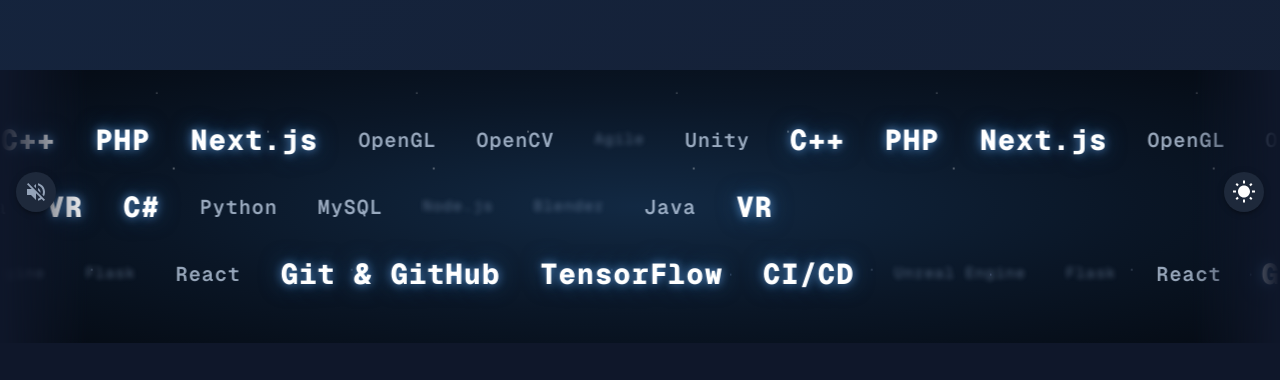
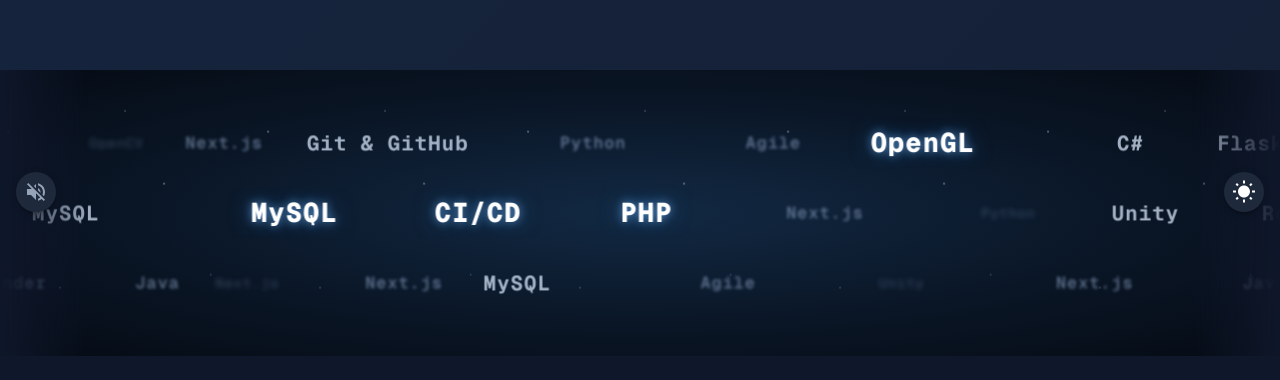
Before and after one commit to ghero56/ghero56.github.io, a Next.js app: page / in a window 1280 px wide. Shown: the part 572-952 px from the top of the page. Built offline with nearby package versions, Linux system fonts and the light colour scheme.

Commit message:
perf(home): recycling rAF tech marquee with random order, depth and gaps
Off-screen labels are removed from the DOM so the node count stays bounded; 3 lanes at different speeds/directions.

Co-Authored-By: Claude Opus 4.8 <noreply@anthropic.com>

```diff
--- a/app/components/tech-marquee.jsx
+++ b/app/components/tech-marquee.jsx
@@ -1,101 +1,175 @@
 "use client";
-import React from "react";
+import React, { useEffect, useRef } from "react";
 import { Box, Stack } from "@mui/material";
 import { keyframes } from "@mui/system";
 
-const scrollLeft = keyframes`
-  from { transform: translateX(0); }
-  to { transform: translateX(-50%); }
-`;
-const scrollRight = keyframes`
-  from { transform: translateX(-50%); }
-  to { transform: translateX(0); }
-`;
 const drift = keyframes`
-  from { background-position: 0 0, 0 0, 0 0; }
-  to { background-position: -260px 140px, 200px -120px, -120px -80px; }
+  from { background-position: 0 0; }
+  to { background-position: -260px 140px; }
 `;
 const twinkle = keyframes`
   0%, 100% { opacity: 0.55; }
   50% { opacity: 0.85; }
 `;
 
-// Tiled "starfield" built from radial-gradients (deterministic — no random, so
-// it's SSR/hydration-safe). Three layers at different sizes for parallax depth.
-const STAR_LAYERS = [
-  `radial-gradient(1.5px 1.5px at 10% 20%, #fff, transparent 100%),
-   radial-gradient(1px 1px at 30% 80%, #cfe0ff, transparent 100%),
-   radial-gradient(1.5px 1.5px at 70% 40%, #fff, transparent 100%),
-   radial-gradient(1px 1px at 88% 75%, #aac4ff, transparent 100%),
-   radial-gradient(1px 1px at 55% 12%, #fff, transparent 100%)`,
-].join(",");
+const STAR_LAYERS = `
+  radial-gradient(1.5px 1.5px at 10% 20%, #fff, transparent 100%),
+  radial-gradient(1px 1px at 30% 80%, #cfe0ff, transparent 100%),
+  radial-gradient(1.5px 1.5px at 70% 40%, #fff, transparent 100%),
+  radial-gradient(1px 1px at 88% 75%, #aac4ff, transparent 100%),
+  radial-gradient(1px 1px at 55% 12%, #fff, transparent 100%)`;
 
-// Depth styles: farther = smaller, dimmer, blurred; nearer = larger, sharp, neon.
-const depthStyle = {
-  far: {
-    fontSize: { xs: "0.8rem", md: "0.95rem" },
-    opacity: 0.4,
-    filter: "blur(2.5px)",
-    color: "#9fb6d6",
-    fontWeight: 500,
+// Depth tiers: farther = smaller, dimmer, blurred; nearer = larger, sharp, neon.
+const DEPTHS = [
+  { size: 0.85, opacity: 0.32, blur: 2.8, weight: 500, color: "#8fa9cf" },
+  { size: 1.05, opacity: 0.52, blur: 1.6, weight: 600, color: "#a9c1e6" },
+  { size: 1.3, opacity: 0.76, blur: 0.6, weight: 700, color: "#d4e3f7" },
+  {
+    size: 1.7,
+    opacity: 1,
+    blur: 0,
+    weight: 800,
+    color: "#ffffff",
+    glow: true,
   },
-  mid: {
-    fontSize: { xs: "1rem", md: "1.25rem" },
-    opacity: 0.72,
-    filter: "blur(0.7px)",
-    color: "#cfe0f5",
-    fontWeight: 600,
-  },
-  near: {
-    fontSize: { xs: "1.35rem", md: "1.8rem" },
-    opacity: 1,
-    filter: "none",
-    color: "#ffffff",
-    fontWeight: 800,
-    textShadow:
-      "0 0 10px rgba(87,143,202,0.9), 0 0 22px rgba(54,116,181,0.6)",
-  },
-};
+];
 
-const DEPTH_PATTERN = ["mid", "near", "far", "near", "mid", "far", "near", "mid"];
+const DEFAULT_TECHS = [
+  "Unity", "C#", "Unreal Engine", "C++", "Python", "Flask", "PHP", "MySQL",
+  "React", "Next.js", "Node.js", "Git & GitHub", "OpenGL", "Blender",
+  "TensorFlow", "OpenCV", "Java", "CI/CD", "Agile", "VR",
+];
 
-function Row({ items, duration, reverse }) {
-  const row = [...items, ...items];
-  return (
-    <Box
-      sx={{
-        display: "inline-flex",
-        alignItems: "center",
-        gap: { xs: 3, md: 5 },
+const ROW_SPEEDS = [42, 30, 54]; // px/s per lane (different speeds)
+const ROW_DIRS = [-1, 1, -1]; // travel direction per lane
+const rand = (a, b) => a + Math.random() * (b - a);
+const pick = (arr) => arr[(Math.random() * arr.length) | 0];
+
+// Infinite recycling marquee: each lane continuously spawns randomly-chosen
+// tech labels at random depths and gaps, moves them via rAF, and REMOVES the
+// DOM nodes once they leave the screen so the node count stays bounded.
+export default function TechMarquee({ items }) {
+  const pool = items && items.length ? items : DEFAULT_TECHS;
+  const row0 = useRef(null);
+  const row1 = useRef(null);
+  const row2 = useRef(null);
+  const poolRef = useRef(pool);
+  poolRef.current = pool;
+
+  useEffect(() => {
+    const rows = [row0, row1, row2].map((ref, i) => ({
+      el: ref.current,
+      dir: ROW_DIRS[i],
+      speed: ROW_SPEEDS[i],
+      items: [],
+      frontier: 0,
+      inited: false,
+    }));
+
+    const makeItem = (row) => {
+      const depth = pick(DEPTHS);
+      const span = document.createElement("span");
+      span.textContent = pick(poolRef.current);
+      Object.assign(span.style, {
+        position: "absolute",
+        top: "50%",
+        left: "0",
         whiteSpace: "nowrap",
+        fontFamily: "var(--font-geist-mono), monospace",
+        letterSpacing: "1px",
+        userSelect: "none",
+        pointerEvents: "none",
+        fontSize: `${depth.size}rem`,
+        fontWeight: String(depth.weight),
+        opacity: String(depth.opacity),
+        color: depth.color,
+        filter: depth.blur ? `blur(${depth.blur}px)` : "none",
+        textShadow: depth.glow
+          ? "0 0 10px rgba(87,143,202,0.9), 0 0 22px rgba(54,116,181,0.6)"
+          : "none",
         willChange: "transform",
-        animation: `${reverse ? scrollRight : scrollLeft} ${duration}s linear infinite`,
-      }}
-    >
-      {row.map((it, i) => (
-        <Box
-          key={i}
-          component="span"
-          sx={{
-            ...depthStyle[it.depth],
-            fontFamily: "var(--font-geist-mono), monospace",
-            letterSpacing: 1,
-            userSelect: "none",
-          }}
-        >
-          {it.label}
-        </Box>
-      ))}
-    </Box>
-  );
-}
+      });
+      row.el.appendChild(span);
+      return { el: span, width: span.offsetWidth, x: 0, gap: rand(36, 150) };
+    };
 
-export default function TechMarquee({ items }) {
-  // Split into 3 rows and assign a deterministic depth to each item.
-  const rows = [[], [], []];
-  items.forEach((label, i) => {
-    rows[i % 3].push({ label, depth: DEPTH_PATTERN[i % DEPTH_PATTERN.length] });
-  });
+    const place = (it, x) => {
+      it.x = x;
+      it.el.style.transform = `translate(${x}px, -50%)`;
+    };
+
+    const prefill = (row, cw) => {
+      if (row.dir < 0) {
+        let x = 0;
+        while (x < cw + 200) {
+          const it = makeItem(row);
+          place(it, x);
+          row.items.push(it);
+          x += it.width + it.gap;
+        }
+        row.frontier = x;
+      } else {
+        let x = cw;
+        while (x > -200) {
+          const it = makeItem(row);
+          place(it, x - it.width);
+          row.items.push(it);
+          x -= it.width + it.gap;
+        }
+        row.frontier = x;
+      }
+      row.inited = true;
+    };
+
+    let raf;
+    let last = performance.now();
+    const frame = (now) => {
+      const dt = Math.min((now - last) / 1000, 0.05);
+      last = now;
+      for (const row of rows) {
+        if (!row.el) continue;
+        const cw = row.el.clientWidth;
+        if (!row.inited) {
+          if (cw > 0) prefill(row, cw);
+          continue;
+        }
+        const dx = row.dir * row.speed * dt;
+        row.frontier += dx;
+        for (const it of row.items) place(it, it.x + dx);
+        // recycle: drop nodes that fully left the screen
+        row.items = row.items.filter((it) => {
+          const off = row.dir < 0 ? it.x + it.width < -40 : it.x > cw + 40;
+          if (off) row.el.removeChild(it.el);
+          return !off;
+        });
+        // keep the lane filled
+        if (row.dir < 0) {
+          while (row.frontier < cw) {
+            const it = makeItem(row);
+            place(it, row.frontier);
+            row.items.push(it);
+            row.frontier += it.width + it.gap;
+          }
+        } else {
+          while (row.frontier > 0) {
+            const it = makeItem(row);
+            place(it, row.frontier - it.width);
+            row.items.push(it);
+            row.frontier -= it.width + it.gap;
+          }
+        }
+      }
+      raf = requestAnimationFrame(frame);
+    };
+    raf = requestAnimationFrame(frame);
+
+    return () => {
+      cancelAnimationFrame(raf);
+      rows.forEach((row) => {
+        if (row.el) row.el.replaceChildren();
+      });
+    };
+  }, []);
 
   return (
     <Box
@@ -112,7 +186,6 @@ export default function TechMarquee({ items }) {
       }}
       aria-label="Technologies"
     >
-      {/* starfield */}
       <Box
         sx={{
           position: "absolute",
@@ -124,10 +197,18 @@ export default function TechMarquee({ items }) {
           pointerEvents: "none",
         }}
       />
-      <Stack spacing={{ xs: 2, md: 3 }} sx={{ position: "relative" }}>
-        <Row items={rows[0]} duration={38} />
-        <Row items={rows[1]} duration={54} reverse />
-        <Row items={rows[2]} duration={46} />
+      <Stack spacing={{ xs: 1.5, md: 2.5 }} sx={{ position: "relative" }}>
+        {[row0, row1, row2].map((ref, i) => (
+          <Box
+            key={i}
+            ref={ref}
+            sx={{
+              position: "relative",
+              height: { xs: 38, md: 50 },
+              overflow: "hidden",
+            }}
+          />
+        ))}
       </Stack>
     </Box>
   );
```
